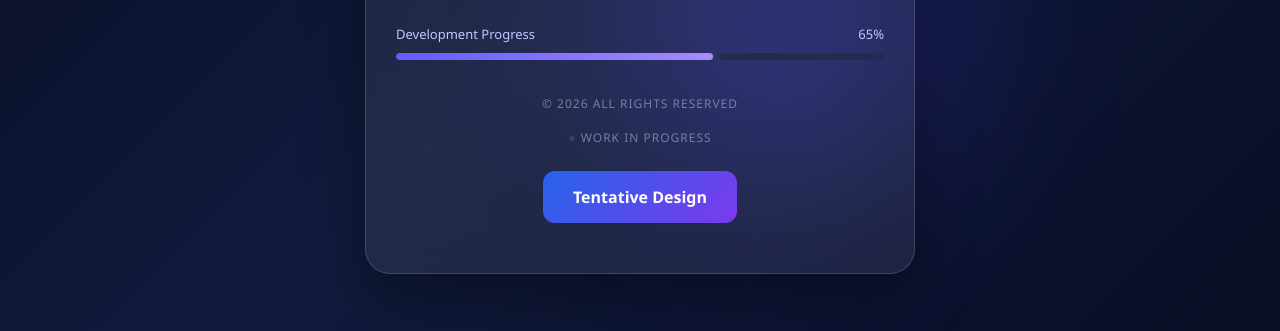
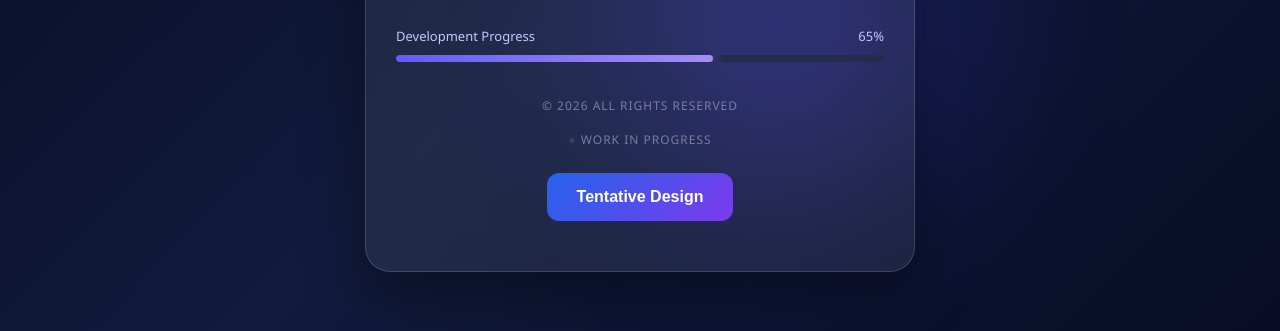
Before and after one commit to Alongdigital/imghost, a plain HTML site: page index.html in a window 1280 px wide. Shown: the part 469-800 px from the top of the page. Drawn offline with Linux system fonts and the light colour scheme.

Commit message:
Update index.html

```diff
--- a/index.html
+++ b/index.html
@@ -46,8 +46,8 @@
             <span class="dot">●</span> WORK IN PROGRESS
         </div>
 
-        <a id="pass" class="btn">
-            Tentative Design</a>
+        <button id="pass" class="btn">
+            Tentative Design</button>
 
     </div>
 
```
